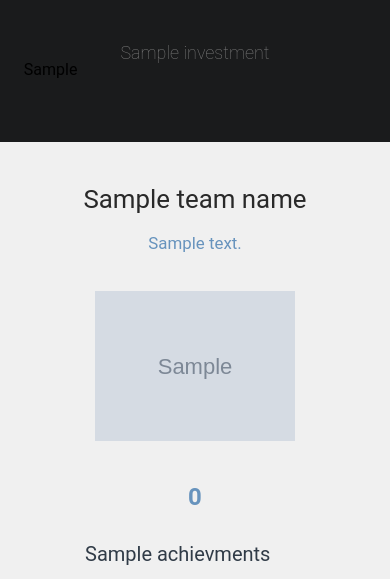
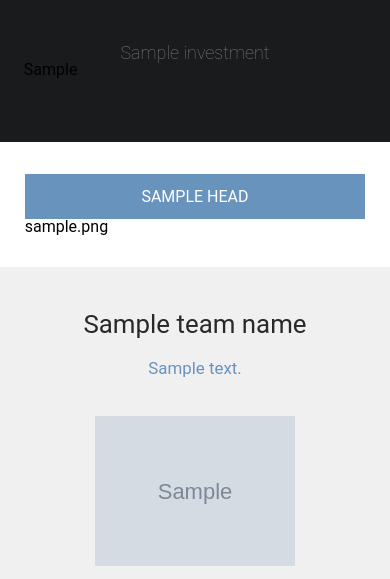
Before and after one commit to maxdyachenko/cryptobazar, a PHP site: template pages/main.php in a window 390 px wide. Shown: the part 864-1443 px from the top of the page. Run offline with PHP 8.4, Linux system fonts and the light colour scheme; the visitor is signed in with stand-in values (Sample User, id 1); the template is opened without the code that fills it: most values are stand-ins (such as "Sample title", 1, 10 or a date in 2020); grey boxes marked "Sample" are stand-in pictures; some libraries are stand-ins or nearby versions; some web fonts are replaced; grey boxes are pictures that could not be loaded.

Commit message:
add new sections

```diff
--- a/css/main.css
+++ b/css/main.css
@@ -589,7 +589,27 @@ h4 {
 	background-color: #f0f0f0;
 	padding: 4em 0 2em
 }
-
+#profile-section {
+	padding: 2.5em 0;
+}
+#profile-section .profile-header {
+	padding: 13px 0;
+	text-align: center;
+	color: #fff;
+	text-transform: uppercase;
+	font: 400 16px / 1.2 Roboto;
+	background-color: #6793bd;
+}
+#profile-section .profile-block {
+	margin: 1em 0;
+	max-width: 382px;
+}
+#profile-section .content-wrapper {
+	display: flex;
+	justify-content: space-between;
+	flex-wrap: wrap;
+	max-width: 1600px;
+}
 #section4 .content-wrapper {
 	width: 100%
 }
@@ -815,7 +835,13 @@ h4 {
 #logos-section h3 {
 	margin: 2rem 0;
 }
-
+#logos-section img:hover {
+	-webkit-filter: grayscale(0);
+	filter: grayscale(0);
+	-webkit-filter: none;
+	filter: none;
+	opacity: 1
+}
 #map-section {
 	padding-top: 3rem;
 }
@@ -1583,7 +1609,9 @@ h4 {
 	#section1 .content-wrapper {
 		padding: 7.5em .5em 0
 	}
-
+	#profile-section .content-wrapper {
+		justify-content: space-around;
+	}
 	#footer-section {
 		flex-direction: column
 	}
@@ -1622,7 +1650,15 @@ h4 {
 		background-size: cover;
 		padding-top: 6em
 	}
-
+	#profile-section {
+		padding: 0em;
+	}
+	#profile-section .profile-block {
+		width: 95%;
+	}
+	#profile-section .profile-block img {
+		max-width: 100%;
+	}
 	#section1 .logo {
 		display: block;
 		max-width: 70%;
--- a/pages/main.php
+++ b/pages/main.php
@@ -109,6 +109,18 @@
     </div>
 </section>
 
+<section id="profile-section">
+    <div class="content-wrapper">
+        <?php foreach ($profile_blocks as $profile): ?>
+            <div class="profile-block">
+                <p class="profile-header"><?php echo $profile['head'] ?></p>
+                <div class="profile-body">
+                    <?php echo $profile['img'] ?>
+                </div>
+            </div>
+        <?php endforeach; ?>
+    </div>
+</section>
 
 
 <section id="section4">
```
Also changed, not shown: langs/en.php (+21 -0 lines), langs/ru.php (+23 -0 lines), media/images/profile-section/block1.jpg (added), media/images/profile-section/block2.jpg (added), media/images/profile-section/block3.jpg (added), media/images/profile-section/block4.jpg (added).
